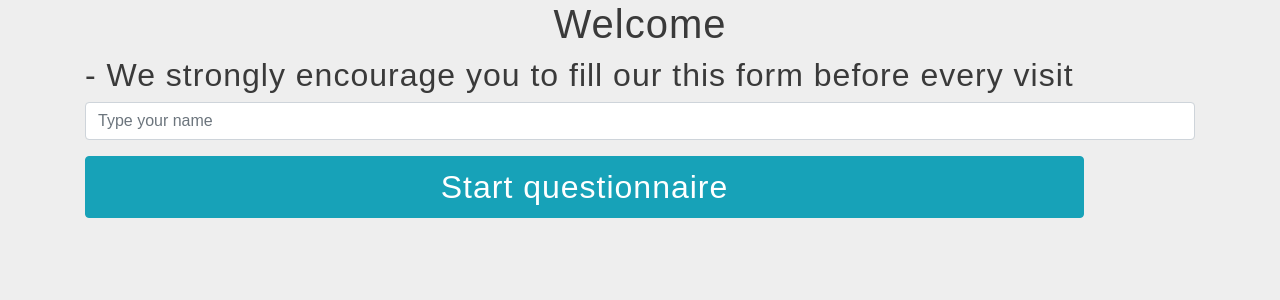
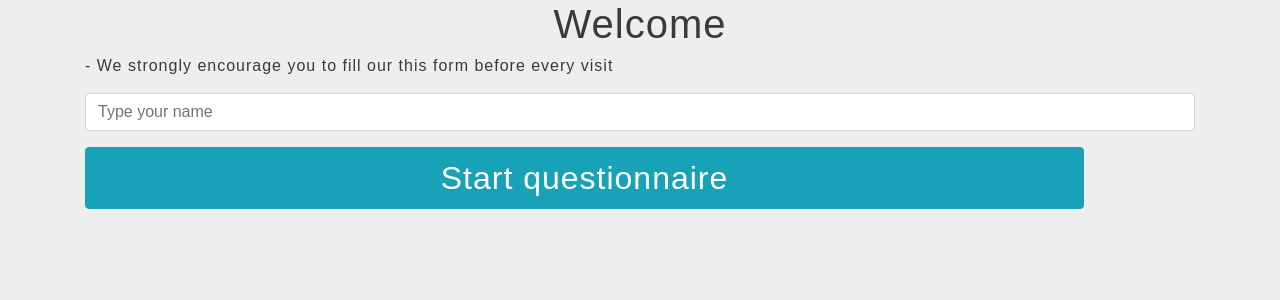
Before and after one commit to jens210/PWA-project, a React (Create React App) app: page / in a window 1280 px wide. Shown: the top 300 px of the page. Built offline with nearby package versions, Linux system fonts and the light colour scheme; the HTML template or start-up script is replaced by a standard one.

Commit message:
Update Welcome.js

```diff
--- a/src/pages/Welcome.js
+++ b/src/pages/Welcome.js
@@ -4,7 +4,6 @@ import { Link } from 'react-router-dom';
 class Welcome extends Component {
   constructor(props) {
     super(props);
-
     this.state = { input: [] };
   }
 
@@ -12,9 +11,10 @@ class Welcome extends Component {
     return (
       <form>
         <h1 className="text-center"> Welcome </h1>
-        <h2 className="subtitle">
+        <p className="subtitle">
           - We strongly encourage you to fill our this form before every visit
-        </h2>
+        </p>
+
         <div className="form-group">
           <input
             name="nickname"
@@ -34,7 +34,6 @@ class Welcome extends Component {
           }}
           disabled={this.props.nickname.length < 1 ? true : false}
         >
-          {' '}
           Start questionnaire
         </Link>
       </form>
```
